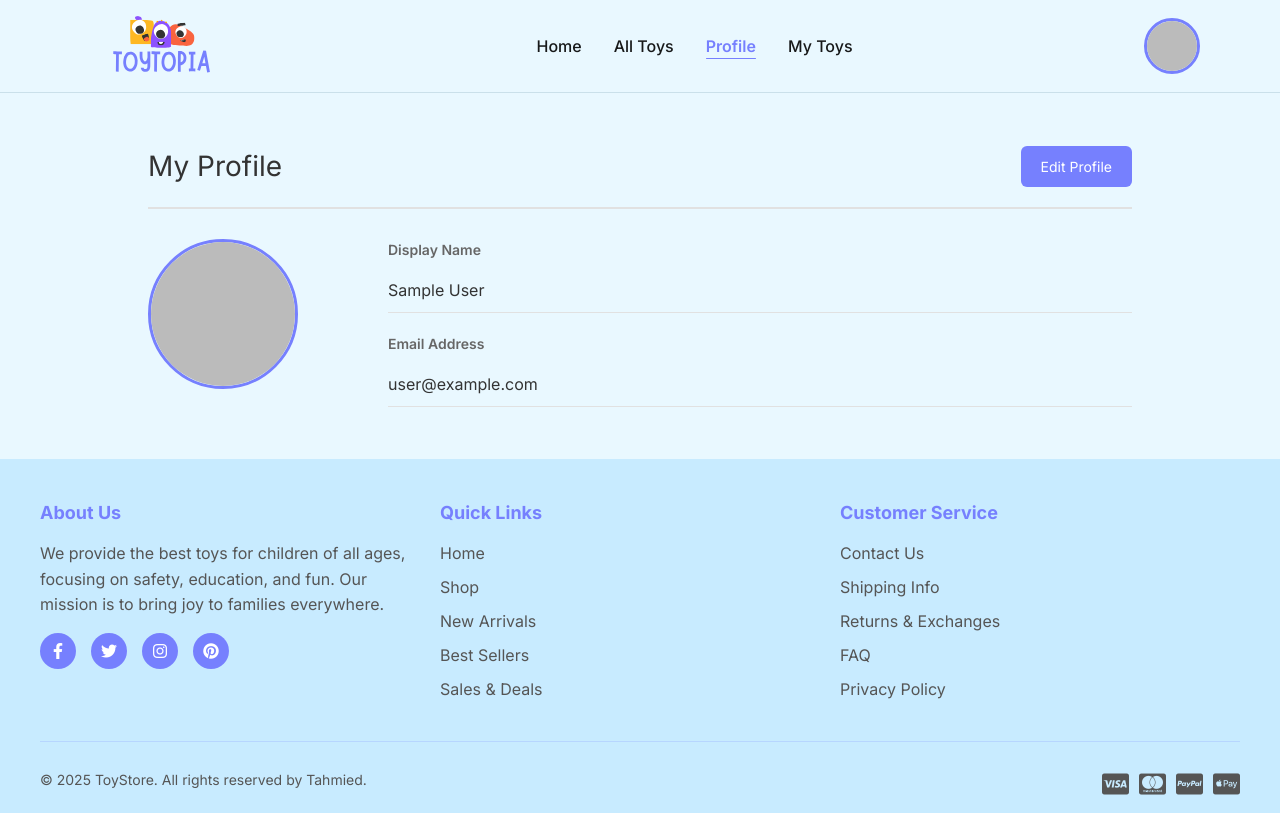
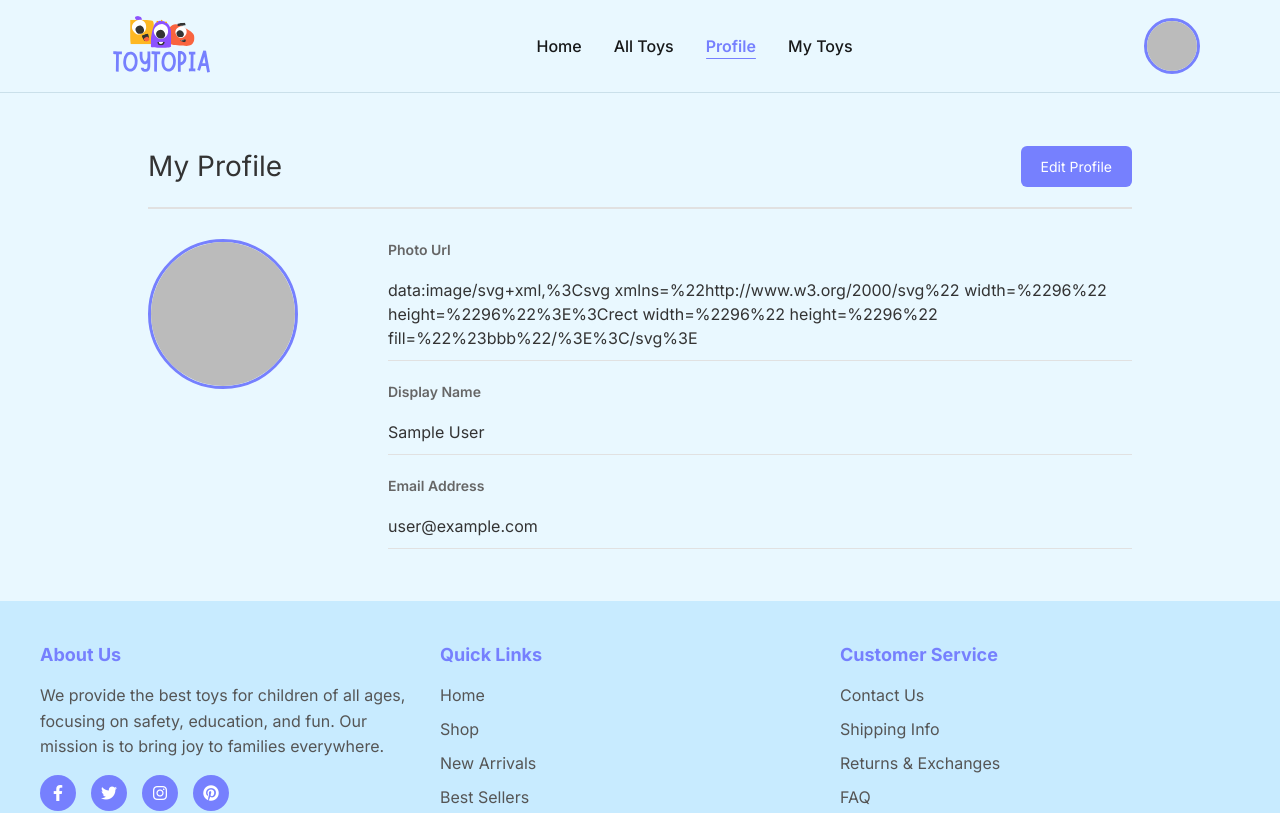
Before and after one commit to Tahmied/toytopia, a React (Vite) app: page /profile in a window 1280 px wide. Shown: the top 813 px of the page. Built offline with nearby package versions, Linux system fonts and the light colour scheme; no server answers; sample sign-in values are in the browser's storage.

Commit message:
- it now shows photourl in the profile page

```diff
--- a/package.json
+++ b/package.json
@@ -6,7 +6,7 @@
   "scripts": {
     "dev": "vite",
     "build": "vite build",
-    "deploy": "npm run build && cp dist/index.html dist/200.html && surge ./dist my-toytopia-123.surge.sh",
+    "frdeploy": "npm run build && firebase deploy",
     "lint": "eslint .",
     "preview": "vite preview"
   },
--- a/src/Components/Profile/MyProfile.jsx
+++ b/src/Components/Profile/MyProfile.jsx
@@ -34,6 +34,12 @@ const MyProfile = () => {
 
                     <div className="profile-details">
                         <div className="detail-group">
+                            <label>Photo Url</label>
+                            <div className="detail-value">{user.photoURL}</div>
+                        </div>
+
+
+                        <div className="detail-group">
                             <label>Display Name</label>
                             <div className="detail-value">{user.displayName}</div>
                         </div>
```
Also changed, not shown: 1 other file (tests, documents, lock files or other folders).
